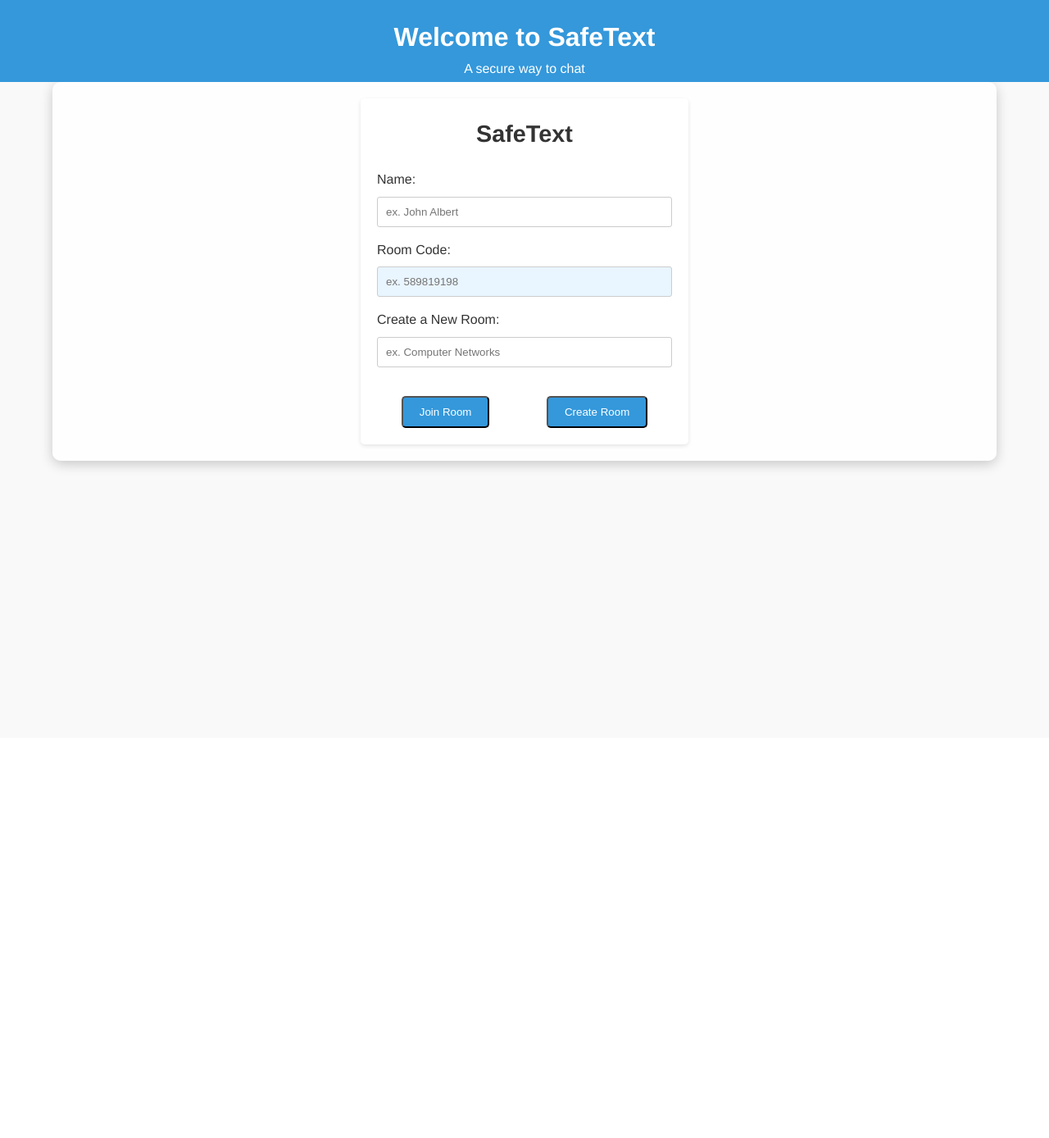
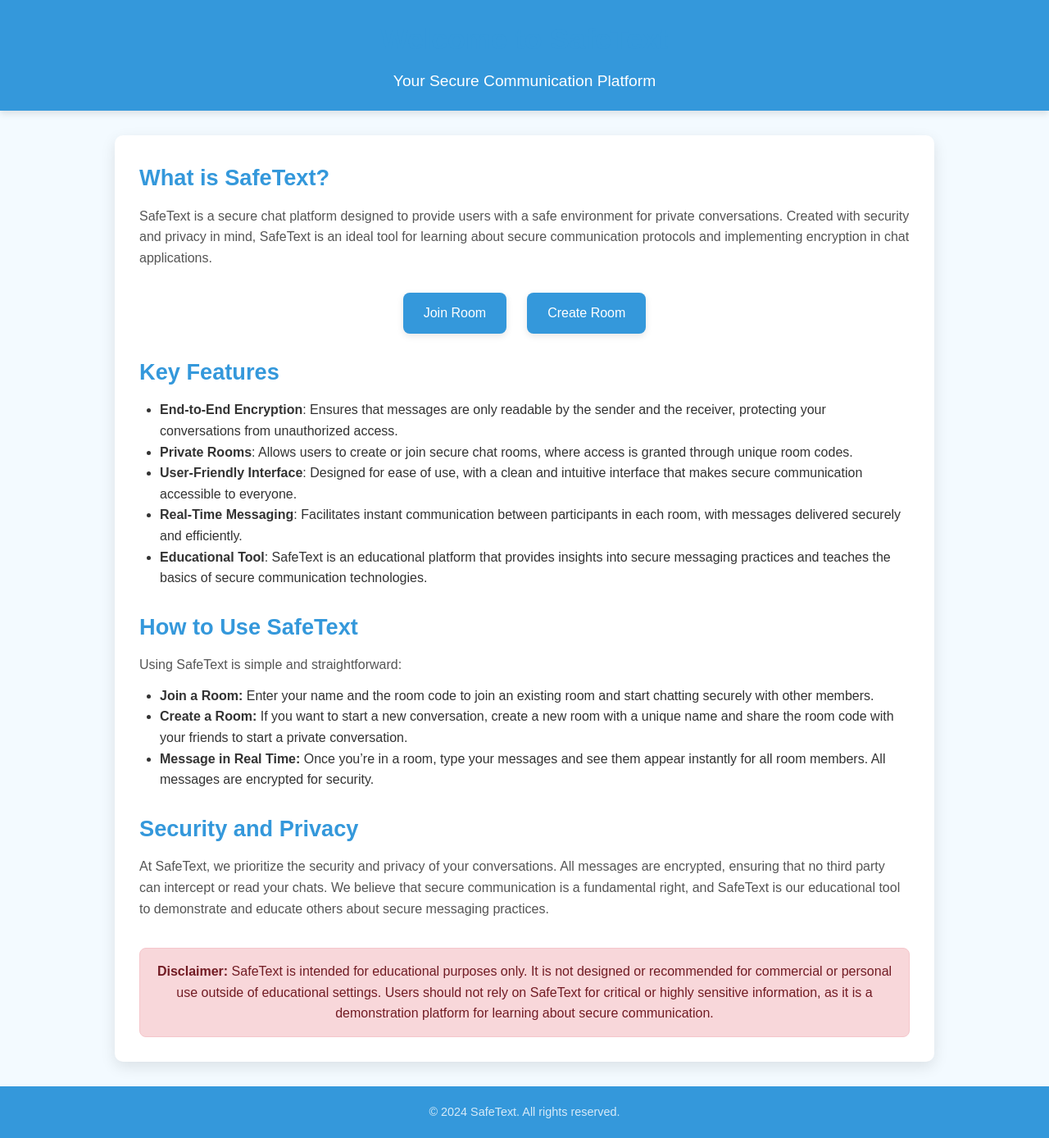
Before and after one commit to msalama2/SafeText, a Flask app: page / in a window 1280 px wide. Shown: the whole page at 82% size. Before the commit the page ends 574 px from the top, so only its background shows below. Run offline with Flask 3, Linux system fonts and the light colour scheme; some libraries are stand-ins or nearby versions.

Commit message:
diffrient css styling and other html logic

```diff
--- a/backend/app/main.py
+++ b/backend/app/main.py
@@ -1,4 +1,3 @@
-
 from flask import Flask, render_template, request, session, redirect, url_for
 from flask_socketio import SocketIO
 from flask_socketio import join_room, leave_room, send, SocketIO
@@ -26,42 +25,66 @@ def generate_unique_code(length): #generates unique room code that is not being
 
     return code
 
-@app.route("/", methods=["POST", "GET"])
+# Home route to display the main page
+@app.route("/", methods=["GET"])
+def home():
+    session.clear()  # Clear the session to reset any room data
+    return render_template("home.html")
 
-def home():
 
-    session.clear() #
+# Route for joining an existing room
+@app.route("/joinroom", methods=["POST", "GET"])
+def join_room_page():
     if request.method == "POST":
         name = request.form.get("name")
         code = request.form.get("code")
-        join = request.form.get("join", False)
-        create = request.form.get("create", False)
 
+        # Validate name and room code
         if not name:
-            return render_template("home.html", error="Please enter a name.", code = code, name = name)
-        if join != False and not code:
-            return render_template("home.html", error = "Please enter a code.", code = code, name = name)
-        room = code
-        if create != False:
-            room = generate_unique_code(4)
-            rooms[room] = {"members": 0, "messages": []}
-        elif code not in rooms:
-            return render_template("home.html", error = "Room does not exist.", code = code, name = name)
+            return render_template("joinroom.html", error="Please enter a name.")
+        if not code:
+            return render_template("joinroom.html", error="Please enter a room code.")
 
-        session["room"] = room # stores user information during a session
+        # Check if room exists
+        if code not in rooms:
+            return render_template("joinroom.html", error="Room does not exist.")
+
+        # Store room and name in the session
+        session["room"] = code
         session["name"] = name
-        return redirect(url_for("room")) #takes user to chat room
+        return redirect(url_for("room"))
 
-    return render_template("home.html")
+    return render_template("joinroom.html")
 
-@app.route("/room", methods=["POST", "GET"])
-#left off at 40:43 in the TechWithTim video
+# Route for creating a new room
+@app.route("/createroom", methods=["POST", "GET"])
+def create_room_page():
+    if request.method == "POST":
+        name = request.form.get("name")
+
+        # Validate name
+        if not name:
+            return render_template("createroom.html", error="Please enter a name.")
+
+        # Generate a unique room code and initialize the room
+        room = generate_unique_code(4)
+        rooms[room] = {"members": 0, "messages": []}
+
+        # Store room and name in the session
+        session["room"] = room
+        session["name"] = name
+        return redirect(url_for("room"))
+
+    return render_template("createroom.html")
+
+# Route for displaying the chat room page
+@app.route("/room", methods=["GET"])
 def room():
     room = session.get("room")
-    if room is None or session.get("name") is None or room not in rooms:# only take user to a chat room if all data is input correctly, like name and room code
+    if room is None or session.get("name") is None or room not in rooms:
         return redirect(url_for("home"))
 
-    return render_template("room.html")
+    return render_template("room.html", room=room)
 
 if __name__ == "__main__":
     socketio.run(app, debug=True, allow_unsafe_werkzeug=True, port=8000)
--- /dev/null
+++ b/frontend/static/home.css
@@ -0,0 +1,152 @@
+/* Global Reset */
+* {
+    margin: 0;
+    padding: 0;
+    box-sizing: border-box;
+}
+
+/* Body Styling */
+body {
+    font-family: Arial, sans-serif;
+    background-color: #f3faff;
+    color: #333;
+    line-height: 1.6;
+    overflow-x: hidden;
+}
+
+/* Header and Footer */
+.header, .footer {
+    background-color: #3498db;
+    color: #fff;
+    padding: 20px;
+    text-align: center;
+    box-shadow: 0 4px 8px rgba(0, 0, 0, 0.1);
+}
+
+.header h1 {
+    font-size: 2.2rem;
+    margin-bottom: 8px;
+}
+
+.header p {
+    font-size: 1.2rem;
+    font-weight: 300;
+}
+
+.footer p {
+    font-size: 0.9rem;
+    opacity: 0.8;
+}
+
+/* Main Container */
+.container {
+    width: 85%;
+    max-width: 1000px;
+    margin: 30px auto;
+    padding: 30px;
+    background-color: #ffffff;
+    border-radius: 10px;
+    box-shadow: 0 6px 18px rgba(0, 0, 0, 0.1);
+}
+
+/* Section Headings */
+h1, h2, h3 {
+    color: #3498db;
+}
+
+.section {
+    margin-bottom: 25px;
+}
+
+.section h2 {
+    font-size: 1.7rem;
+    margin-bottom: 12px;
+}
+
+.section p {
+    margin-bottom: 12px;
+    color: #555;
+}
+
+/* Features List */
+.features-list {
+    list-style-type: disc;
+    margin-left: 25px;
+    color: #333;
+}
+
+/* Disclaimer Section */
+.disclaimer {
+    margin-top: 35px;
+    padding: 15px;
+    background-color: #f8d7da;
+    color: #721c24;
+    border: 1px solid #f5c6cb;
+    border-radius: 8px;
+    text-align: center;
+}
+
+/* Button Section Styling */
+.button-section {
+    text-align: center;
+    margin: 40px 0;
+}
+
+/* Large Button Styling */
+.btn-large {
+    display: inline-block;
+    padding: 15px 35px;
+    margin: 15px;
+    font-size: 1.2rem;
+    font-weight: bold;
+    color: #fff;
+    background: linear-gradient(45deg, #3498db, #2980b9);
+    border-radius: 50px;
+    text-decoration: none;
+    box-shadow: 0 5px 15px rgba(0, 0, 0, 0.2);
+    transition: transform 0.3s ease, box-shadow 0.3s ease, background 0.3s ease;
+}
+
+.btn-large:hover {
+    transform: translateY(-5px);
+    box-shadow: 0 8px 20px rgba(0, 0, 0, 0.3);
+    background: linear-gradient(45deg, #2980b9, #3498db);
+}
+
+.btn-large:active {
+    transform: translateY(-1px);
+    box-shadow: 0 4px 10px rgba(0, 0, 0, 0.2);
+}
+
+/* Standard Button Styling */
+.button-group {
+    display: flex;
+    justify-content: center;
+    gap: 25px;
+    margin-top: 30px;
+}
+
+.btn-primary {
+    display: inline-block;
+    padding: 12px 25px;
+    background-color: #3498db;
+    color: #fff;
+    border-radius: 8px;
+    text-decoration: none;
+    font-size: 1rem;
+    font-weight: 500;
+    text-align: center;
+    transition: background-color 0.3s ease, box-shadow 0.3s ease, transform 0.3s ease;
+    box-shadow: 0 3px 8px rgba(0, 0, 0, 0.1);
+}
+
+.btn-primary:hover {
+    background-color: #2980b9;
+    box-shadow: 0 6px 12px rgba(0, 0, 0, 0.2);
+    transform: translateY(-3px);
+}
+
+.btn-primary:active {
+    transform: translateY(0);
+    box-shadow: 0 2px 5px rgba(0, 0, 0, 0.15);
+}
--- a/frontend/static/style.css
+++ /dev/null
@@ -1,208 +0,0 @@
-/* Global Styles */
-
-.fixed-header {
-    position: fixed; /* Fix the position */
-    top: 0; /* Align to the top */
-    left: 0; /* Align to the left */
-    width: 100%; /* Full width */
-    height: 100px;
-    background-color: #3498db; /* Background color */
-    color: #fff; /* Text color */
-    padding: 20px; /* Padding */
-    text-align: center; /* Center the text */
-    z-index: 1000; /* Ensure it appears above other content */
-}
-
-.fixe
-
-
-body {
-    padding-top: 80px; /* Adjust based on the header height */
-}
-* {
-    margin: 0;
-    padding: 0;
-    box-sizing: border-box;
-}
-
-html, body {
-    font-family: 'Helvetica Neue', Arial, sans-serif;
-    font-size: 16px;
-    line-height: 1.6;
-    color: #333;
-    background-color: #f9f9f9;
-    height: 100%;
-}
-
-/* Links */
-a {
-    color: #3498db;
-    text-decoration: none;
-}
-
-a:hover {
-    text-decoration: underline;
-}
-
-/* Layout */
-.container {
-    width: 90%;
-    max-width: 1200px;
-    margin: 100px auto 0;
-    padding: 20px;
-    background-color: rgba(255, 255, 255, 0.8); /* White background with transparency */
-    border-radius: 10px; /* Rounded corners */
-    box-shadow: 0 4px 15px rgba(0, 0, 0, 0.2); /* Subtle shadow for depth */
-    backdrop-filter: blur(10px); /* Blur effect for the background */
-}
-
-
-/* Header Styles */
-header h3 {
-    background-color: #333;
-    color: #fff;
-    padding: 20px 0;
-    text-align: center;
-}
-
-header h1 {
-    font-size: 2.5rem;
-}
-
-header nav {
-    margin-top: 10px;
-}
-
-header nav a {
-    color: #fff;
-    margin: 0 10px;
-    padding: 10px 15px;
-    border-radius: 5px;
-    background-color: #3498db;
-    transition: background-color 0.3s ease;
-}
-
-header nav a:hover {
-    background-color: #2980b9;
-}
-
-/* Form Styles */
-form {
-    max-width: 400px;
-    margin: 0 auto;
-    padding: 20px;
-    background-color: #fff;
-    border-radius: 5px;
-    box-shadow: 0 2px 5px rgba(0, 0, 0, 0.1);
-}
-
-form h3 {
-    font-size: 1.8rem;
-    margin-bottom: 20px;
-    text-align: center;
-}
-
-form label {
-    font-size: 1rem;
-    display: block;
-    margin-bottom: 8px;
-    color: #333;
-}
-
-form input[type="text"] {
-    width: 100%;
-    padding: 10px;
-    margin-bottom: 15px;
-    border: 1px solid #ccc;
-    border-radius: 3px;
-}
-
-/* Room Code Specific Style */
-.join input[type="text"] {
-    background-color: #e9f5ff;
-}
-
-.button-group {
-    display: flex; /* Use flexbox for horizontal layout */
-    justify-content: center; /* Center the buttons */
-    gap: 10px; /* Space between the buttons */
-    margin-top: 20px; /* Space above the button group */
-}
-
-/* Button Styles */
-.btn {
-    display: block;
-    margin: 0 auto;
-    padding: 10px 20px;
-    background-color: #3498db;
-    color: #fff;
-    border-radius: 5px;
-    transition: background-color 0.3s ease;
-    text-align: center;
-}
-
-.btn:hover {
-    background-color: #2980b9;
-}
-
-/* Footer Styles */
-footer {
-    background-color: #333;
-    color: #fff;
-    text-align: center;
-    padding: 10px 0;
-    margin-top: 40px;
-}
-
-footer p {
-    font-size: 0.9rem;
-}
-
-/* Responsive Design */
-@media (max-width: 768px) {
-    header h1 {
-        font-size: 2rem;
-    }
-
-    header nav {
-        display: flex;
-        flex-direction: column;
-        align-items: center;
-    }
-
-    .container {
-        width: 95%;
-    }
-}
-
-.message-box{
-    border-color: black;
-    border-width: 2px;
-    border-style: solid;
-    border-radius: 10px;
-    background-color: whitesmoke;
-    height: 80vh;
-    display: flex;
-    flex-direction: column;
-    width: 80vw;
-    align-items:stretch;
-}
-
-.messages{
-    overflow-y: scroll;
-    flex: 1;
-    width: 100%;
-}
-
-.inputs{
-    padding: 10px;
-    display: flex;
-}
-
-h2{
-    text-align: center;
-}
-
-#message{
-    flex:1;
-}
--- a/frontend/templates/base.html
+++ b/frontend/templates/base.html
@@ -3,9 +3,10 @@
 <head>
     <meta charset="UTF-8">
     <meta name="viewport" content="width=device-width, initial-scale=1.0">
-    <title>Safe Text</title>
+    <title>SafeText - Secure Chat Platform</title>
+    <meta name="description" content="SafeText is a secure platform for private, encrypted conversations. Learn more about our features and how to join or create a secure chat room.">
     <link rel="icon" href="{{ url_for('static', filename='favicon.ico') }}" type="image/x-icon">
-    <link rel="stylesheet" href="{{ url_for('static', filename='style.css') }}">
+    <link rel="stylesheet" href="{{ url_for('static', filename='home.css') }}">
 
     <script src="https://cdnjs.cloudflare.com/ajax/libs/socket.io/4.0.1/socket.io.js"
     integrity="sha512-q/dWJ3kcmjBLU4Qc47E4A9kTB4m3wuTY7vkFJDTZKjTs8jhyGQnaUrxa0Ytd0ssMZhbNua9hE+E7Qv1j+DyZwA=="
--- a/frontend/templates/home.html
+++ b/frontend/templates/home.html
@@ -1,44 +1,68 @@
 {% extends 'base.html' %}
 
 {% block content %}
-<div class="fixed-header">
+        <!-- Header Section -->
+        <div class="header">
             <h1>Welcome to SafeText</h1>
-    <p>A secure way to chat</p>
+            <p>Your Secure Communication Platform</p>
         </div>
 
+        <!-- Main Content Container -->
         <div class="container">
-    <form method="post" class="chat-room-form">
-        <h3 class="form-title">SafeText</h3>
 
-        <!-- Name Input Section -->
-        <div class="form-group">
-            <label for="name" class="form-label">Name:</label>
-            <input type="text" id="name" class="form-input" placeholder="ex. John Albert" name="name" value="{{name}}"/>
+            <!-- Introduction Section with Buttons -->
+            <div class="section">
+                <h2>What is SafeText?</h2>
+                <p>SafeText is a secure chat platform designed to provide users with a safe environment for private conversations. Created with security and privacy in mind, SafeText is an ideal tool for learning about secure communication protocols and implementing encryption in chat applications.</p>
+
+                <!-- Join Room and Create Room Buttons -->
+                <div class="button-group">
+                    <a href="{{ url_for('join_room_page') }}" class="btn-primary">Join Room</a>
+                    <a href="{{ url_for('create_room_page') }}" class="btn-primary">Create Room</a>
+                </div>
             </div>
 
-        <!-- Room Code Section -->
-        <div class="form-group join">
-            <label for="code" class="form-label">Room Code:</label>
-            <input type="text" id="code" class="form-input" placeholder="ex. 589819198" name="code" value="{{code}}"/>
+            <!-- Features Section -->
+            <div class="section">
+                <h2>Key Features</h2>
+                <ul class="features-list">
+                    <li><strong>End-to-End Encryption</strong>: Ensures that messages are only readable by the sender and the receiver, protecting your conversations from unauthorized access.</li>
+                    <li><strong>Private Rooms</strong>: Allows users to create or join secure chat rooms, where access is granted through unique room codes.</li>
+                    <li><strong>User-Friendly Interface</strong>: Designed for ease of use, with a clean and intuitive interface that makes secure communication accessible to everyone.</li>
+                    <li><strong>Real-Time Messaging</strong>: Facilitates instant communication between participants in each room, with messages delivered securely and efficiently.</li>
+                    <li><strong>Educational Tool</strong>: SafeText is an educational platform that provides insights into secure messaging practices and teaches the basics of secure communication technologies.</li>
+                </ul>
             </div>
 
-        <!-- Create Room Section -->
-        <div class="form-group create">
-            <label for="create-room" class="form-label">Create a New Room:</label>
-            <input type="text" id="create-room" class="form-input" placeholder="ex. Computer Networks" name="create-room" />
+            <!-- Usage Instructions Section -->
+            <div class="section">
+                <h2>How to Use SafeText</h2>
+                <p>Using SafeText is simple and straightforward:</p>
+                <ul class="features-list">
+                    <li><strong>Join a Room:</strong> Enter your name and the room code to join an existing room and start chatting securely with other members.</li>
+                    <li><strong>Create a Room:</strong> If you want to start a new conversation, create a new room with a unique name and share the room code with your friends to start a private conversation.</li>
+                    <li><strong>Message in Real Time:</strong> Once you’re in a room, type your messages and see them appear instantly for all room members. All messages are encrypted for security.</li>
+                </ul>
             </div>
 
-        <!-- Submit Buttons -->
-        <div class="button-group">
-            <button type="submit" class="btn">Join Room</button>
-            <button type="submit" class="btn" name="create" value="create">Create Room</button>
+            <!-- Security and Privacy Section -->
+            <div class="section">
+                <h2>Security and Privacy</h2>
+                <p>At SafeText, we prioritize the security and privacy of your conversations. All messages are encrypted, ensuring that no third party can intercept or read your chats. We believe that secure communication is a fundamental right, and SafeText is our educational tool to demonstrate and educate others about secure messaging practices.</p>
             </div>
-        {% if error %}
-        <ul>
-            <li>{{error}}</li>
-        </ul>
-        {% endif %}
 
-    </form>
+            <!-- Disclaimer Section -->
+            <div class="disclaimer">
+                <p><strong>Disclaimer:</strong> SafeText is intended for educational purposes only. It is not designed or recommended for commercial or personal use outside of educational settings. Users should not rely on SafeText for critical or highly sensitive information, as it is a demonstration platform for learning about secure communication.</p>
             </div>
+
+        </div>
+
+        <!-- Footer Section -->
+        <div class="footer">
+            <p>&copy; 2024 SafeText. All rights reserved.</p>
+        </div>
+
+    </body>
+    </html>
     {% endblock %}
```
Also changed, not shown: frontend/templates/createroom.html (+34 -0 lines), frontend/templates/joinroom.html (+26 -0 lines), frontend/templates/room.html (line endings or trailing spaces). Lines whose indentation alone changed are shown as unchanged.
